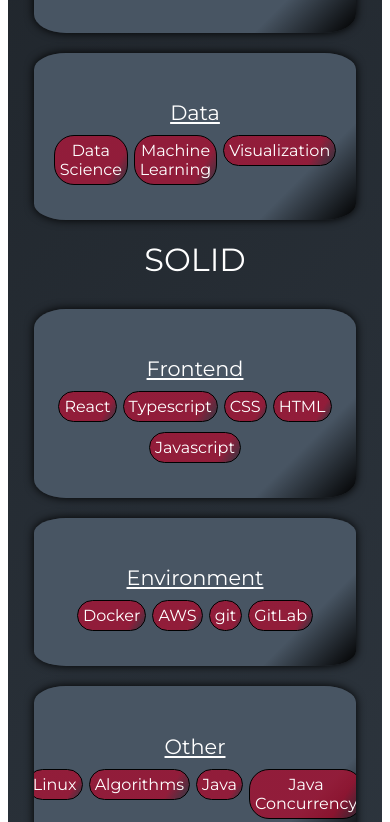
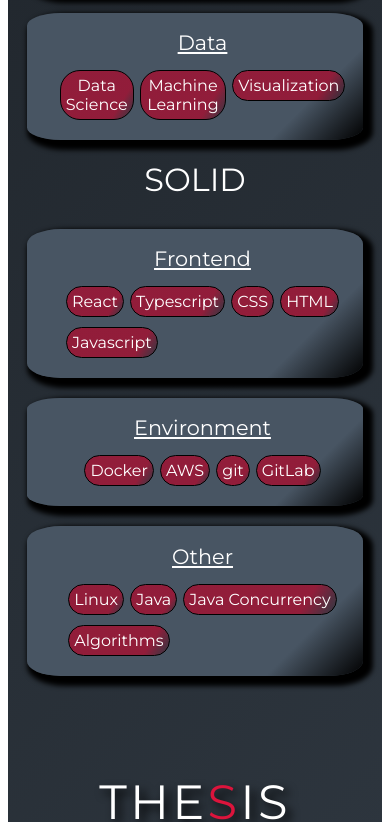
Before and after one commit to Nirol/SPA_spot_me, a React (Create React App) app: page / in a window 390 px wide. Shown: the part 4703-5525 px from the top of the page. Built offline with nearby package versions, Linux system fonts and the light colour scheme.

Commit message:
complete mobile design

```diff
--- a/src/components/Skills.tsx
+++ b/src/components/Skills.tsx
@@ -75,9 +75,12 @@
                 <TagTitle>Other</TagTitle>
                 <TagsRow>
                   <ItemTag>Linux</ItemTag>
-                  <ItemTag>Algorithms </ItemTag>
+
                   <ItemTag>Java </ItemTag>
                   <ItemTag>Java Concurrency</ItemTag>
+                </TagsRow>
+                <TagsRow>
+                  <ItemTag>Algorithms </ItemTag>
                 </TagsRow>
               </ProjectInfo>
             </ProjectItem>
@@ -111,47 +114,32 @@
   box-shadow: 0px 0px 18px 0px black;
   align-items: center;
   flex-direction: column;
-  width: 80%;
+  width: 90%;
+  margin: 20px auto;
 
-  margin: 20px auto;
-  overflow: hidden;
+  background: linear-gradient(315deg, #000000 0%, #485563 20%);
+  box-shadow: 5px 5px 5px 5px black;
 
-  background: white;
-  background: linear-gradient(315deg, #000000 0%, #485563 20%);
-  box-shadow: 0px 0px 10px 0px black;
   border-radius: 10%;
+
   @media ${device.tablet} {
-    border-radius: 30px;
-    flex-direction: row;
-    width: 100%;
-    border: solid 1px black;
   }
   @media ${device.laptop} {
-    max-height: 300px;
   }
 `;
 const ProjectInfo = styled.div`
-  padding: 30px;
-  flex-basis: 50%;
-  height: 100%;
+  padding: 0px 15px 15px 30px;
   display: flex;
-  align-items: center;
-  justify-content: center;
   flex-direction: column;
   @media ${device.tablet} {
-    flex-basis: 100%;
-    max-width: 100%;
   }
 `;
 
 const TagTitle = styled.h2`
   font-size: 1.3rem;
-  margin-bottom: 5px;
+  margin-bottom: 10px;
   text-decoration: underline;
   color: white;
-  display: flex;
-  align-items: center;
-  justify-content: center;
   font-weight: normal;
 `;
 
@@ -160,9 +148,6 @@
   flex-direction: row;
 `;
 const ItemTag = styled.div`
-  display: flex;
-  align-items: center;
-  justify-content: center;
   flex-direction: row;
   height: 100%;
   color: white;
```
